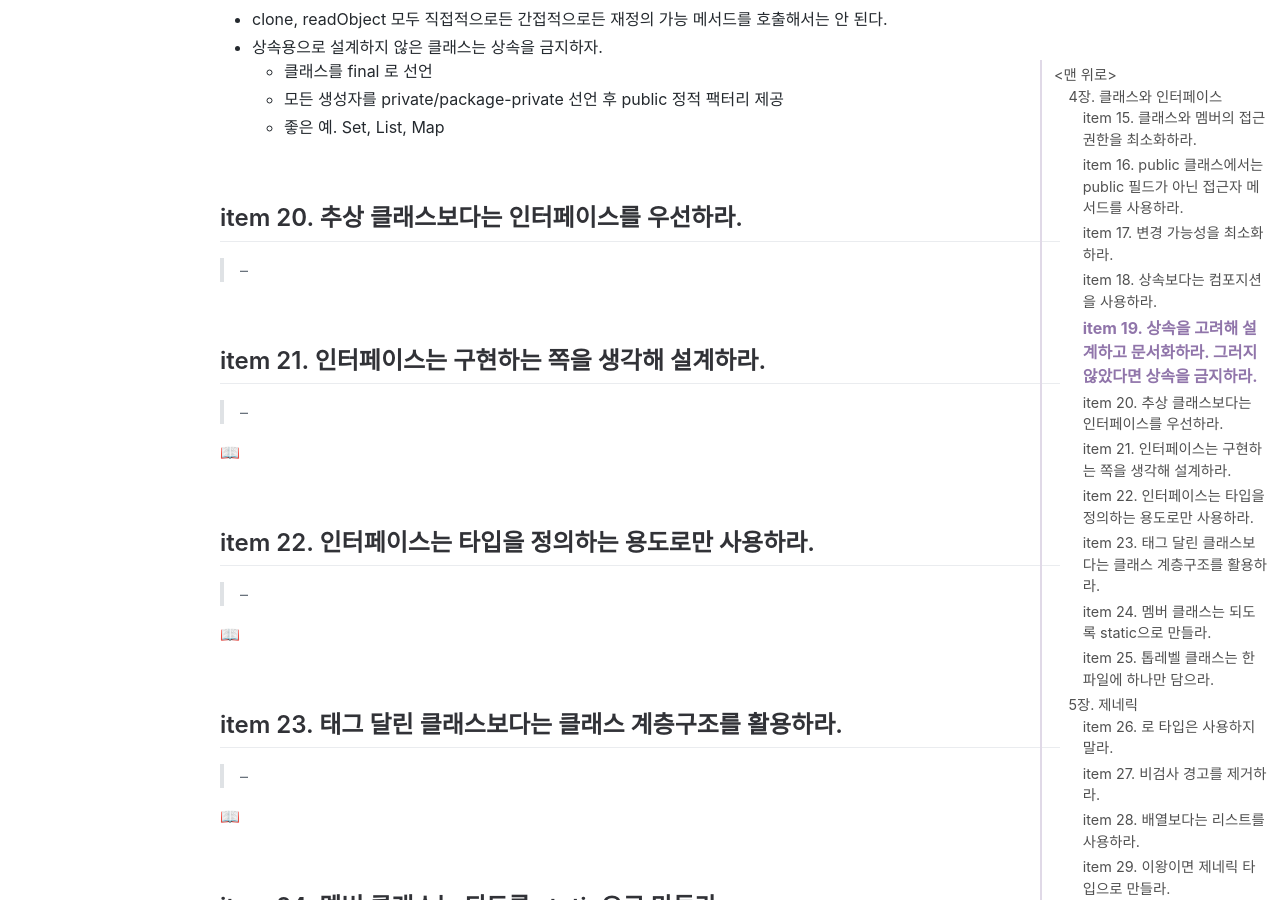
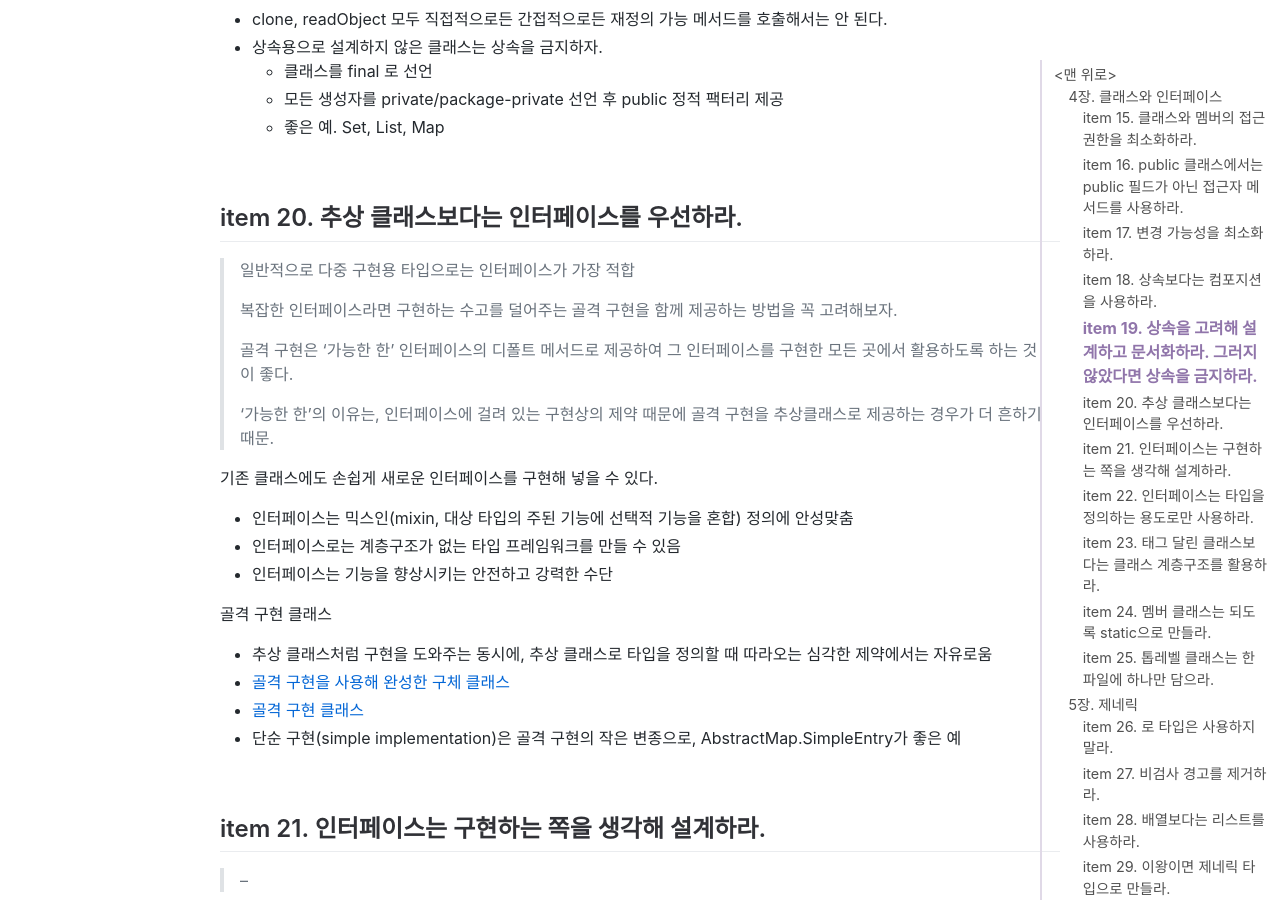
Before and after one commit to jihunparkme/jihunparkme.github.io, a Jekyll site: the page built from _posts/2023-04-22-Effective-Java-Class-Interface-Generics.md, in a window 1280 px wide and 900 px high, scrolled down 5696 px. Built offline with Jekyll 4.4.1, drawn with Linux system fonts in a browser that asks for light colours; nearby versions of some CDN libraries; comment, search, counter and statistics services are not loaded; some of the changed text lies outside the part shown.

Commit message:
[EJ] item 20. 추상 클래스보다는 인터페이스를 우선하라.

```diff
--- a/_posts/2023-04-22-Effective-Java-Class-Interface-Generics.md
+++ b/_posts/2023-04-22-Effective-Java-Class-Interface-Generics.md
@@ -235,7 +235,24 @@ protected void removeRange(int fromIndex, int toIndex) {
 
 ## item 20. 추상 클래스보다는 인터페이스를 우선하라.
 
-> --
+> 일반적으로 다중 구현용 타입으로는 인터페이스가 가장 적합
+>
+> 복잡한 인터페이스라면 구현하는 수고를 덜어주는 골격 구현을 함께 제공하는 방법을 꼭 고려해보자.
+>
+> 골격 구현은 '가능한 한' 인터페이스의 디폴트 메서드로 제공하여 그 인터페이스를 구현한 모든 곳에서 활용하도록 하는 것이 좋다.
+>
+> '가능한 한'의 이유는, 인터페이스에 걸려 있는 구현상의 제약 때문에 골격 구현을 추상클래스로 제공하는 경우가 더 흔하기 때문.
+
+기존 클래스에도 손쉽게 새로운 인터페이스를 구현해 넣을 수 있다.
+- 인터페이스는 믹스인(mixin, 대상 타입의 주된 기능에 선택적 기능을 혼합) 정의에 안성맞춤
+- 인터페이스로는 계층구조가 없는 타입 프레임워크를 만들 수 있음
+- 인터페이스는 기능을 향상시키는 안전하고 강력한 수단
+
+골격 구현 클래스
+- 추상 클래스처럼 구현을 도와주는 동시에, 추상 클래스로 타입을 정의할 때 따라오는 심각한 제약에서는 자유로움
+- [골격 구현을 사용해 완성한 구체 클래스](https://github.com/WegraLee/effective-java-3e-source-code/blob/master/src/effectivejava/chapter4/item20/IntArrays.java)
+- [골격 구현 클래스](https://github.com/WegraLee/effective-java-3e-source-code/blob/master/src/effectivejava/chapter4/item20/AbstractMapEntry.java)
+- 단순 구현(simple implementation)은 골격 구현의 작은 변종으로, AbstractMap.SimpleEntry가 좋은 예
 
 <br>
 
```
